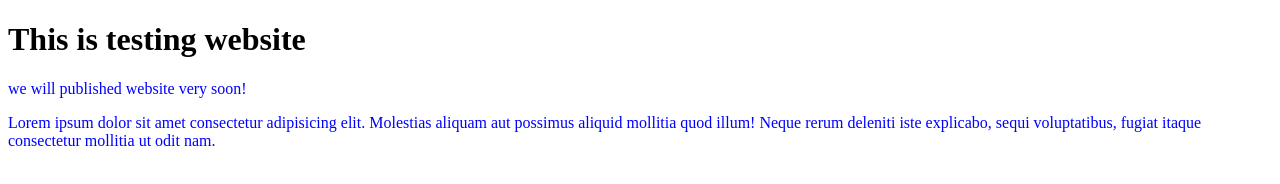
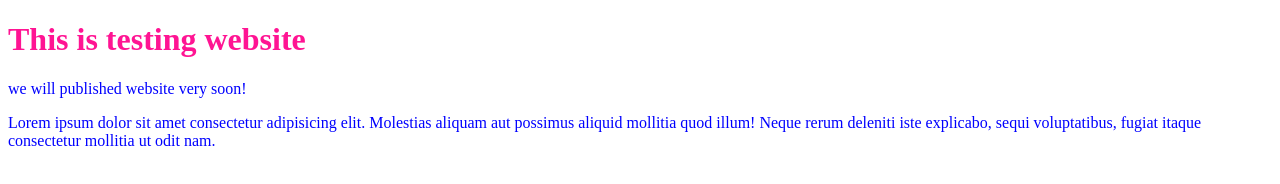
Before and after one commit to iRL11/cv, a plain HTML site: page index.html in a window 1280 px wide. Drawn offline with Linux system fonts and the light colour scheme.

Commit message:
from cmd

```diff
--- a/style.css
+++ b/style.css
@@ -1,3 +1,7 @@
 p{
     color: blue;
 }
+
+h1{
+    color: deeppink;
+}
```
